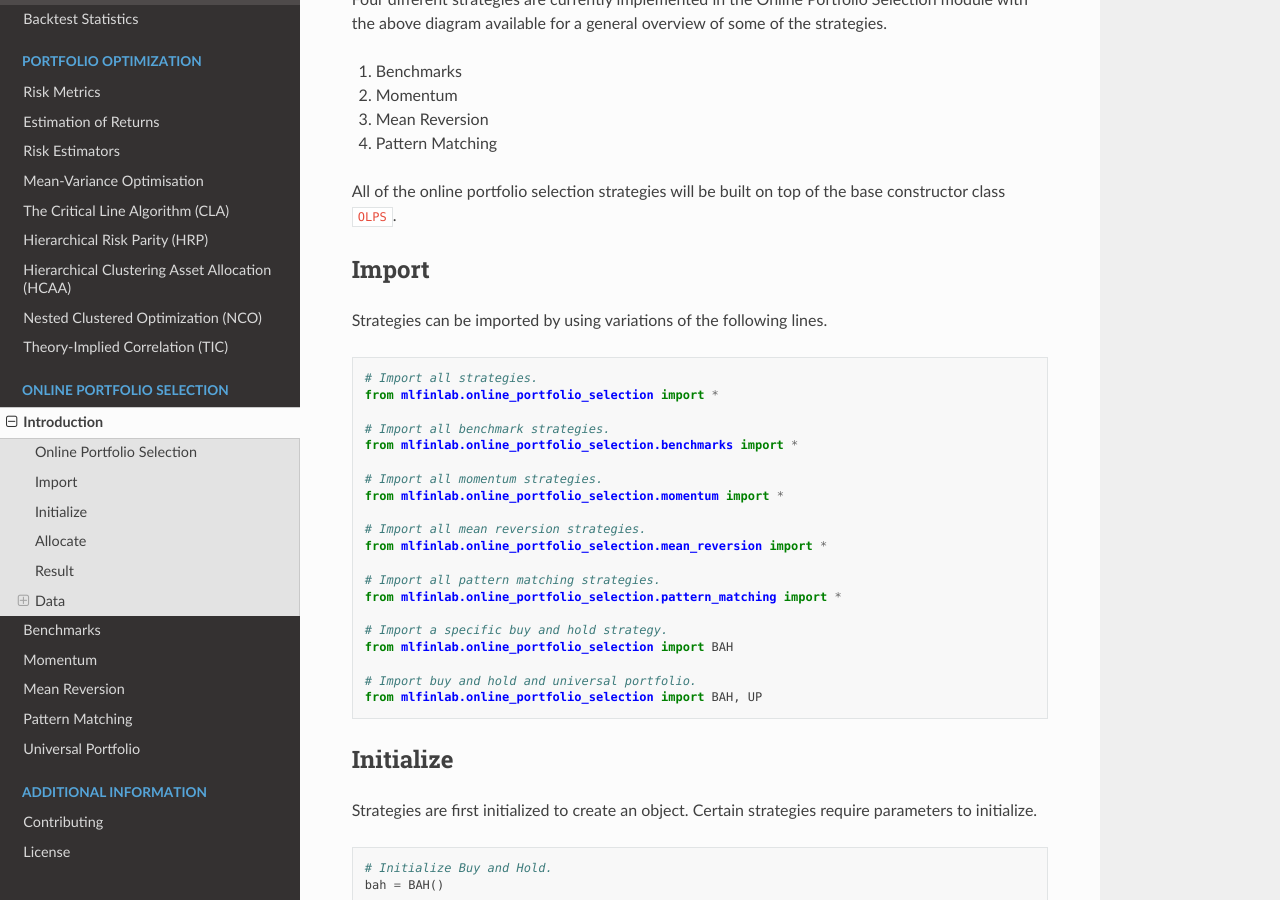
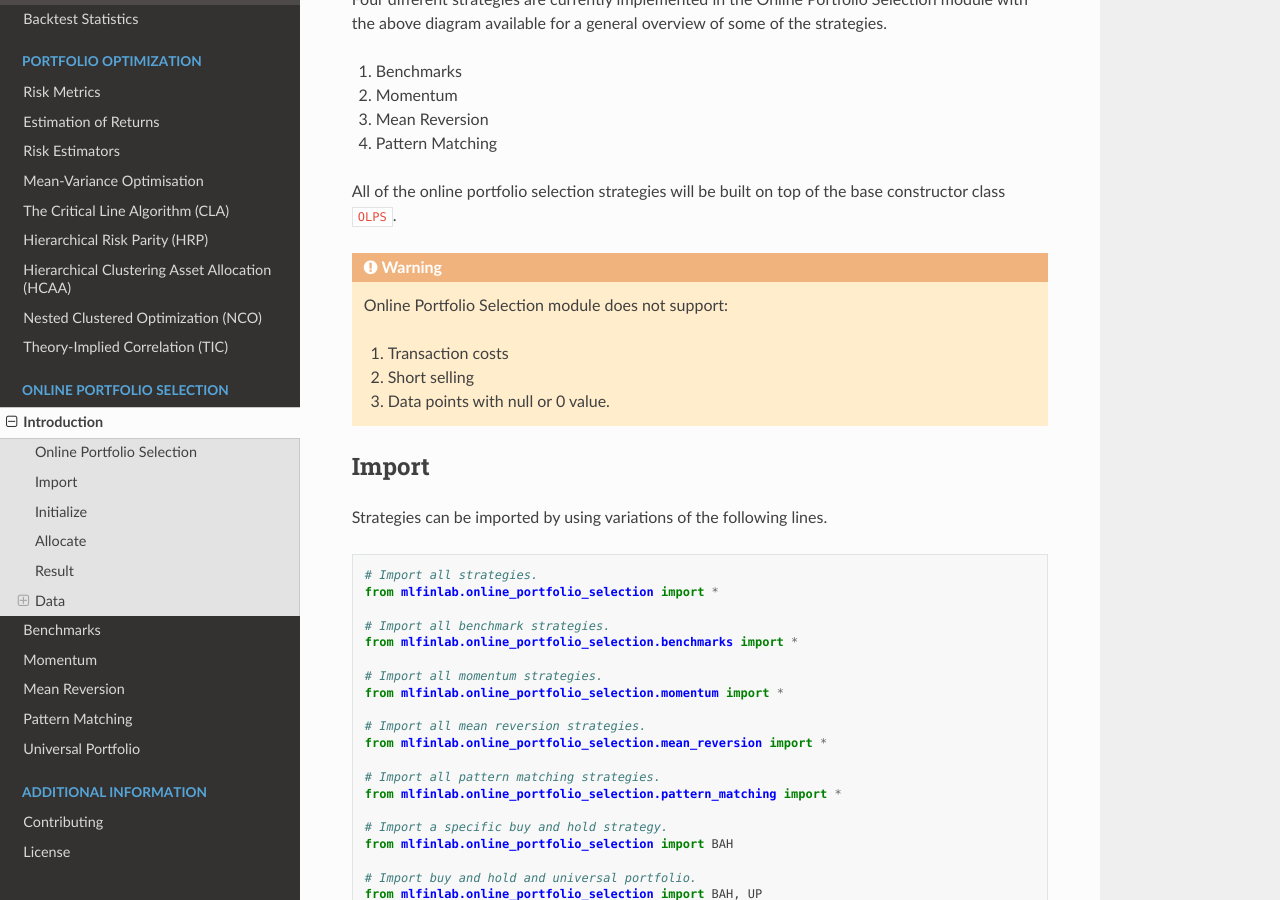
Before and after one commit to hudson-and-thames/mlfinlab, a Sphinx documentation site: the page built from docs/source/online_portfolio_selection/introduction.rst, in a window 1280 px wide and 900 px high, scrolled down 1441 px. Built offline with Sphinx 7.4.7 and the Read the Docs theme 2.0.0, drawn with Linux system fonts in a browser that asks for light colours.

Commit message:
Included warnings

```diff
--- a/docs/source/online_portfolio_selection/introduction.rst
+++ b/docs/source/online_portfolio_selection/introduction.rst
@@ -55,6 +55,13 @@ above diagram available for a general overview of some of the strategies.
 4. Pattern Matching
 
 All of the online portfolio selection strategies will be built on top of the base constructor class ``OLPS``.
+
+.. warning::
+    Online Portfolio Selection module does not support:
+
+    1. Transaction costs
+    2. Short selling
+    3. Data points with null or 0 value.
 
 Import
 ======
```
